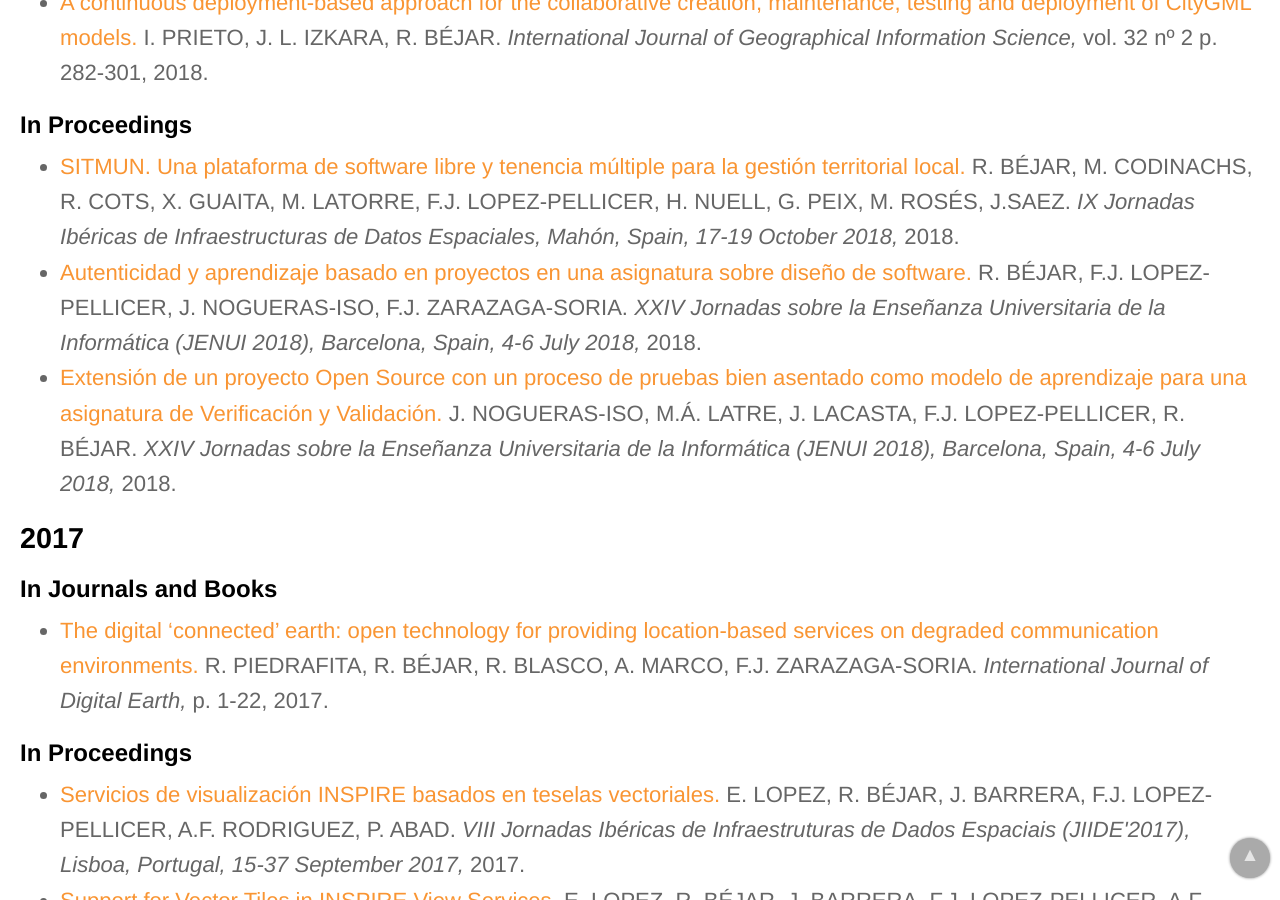
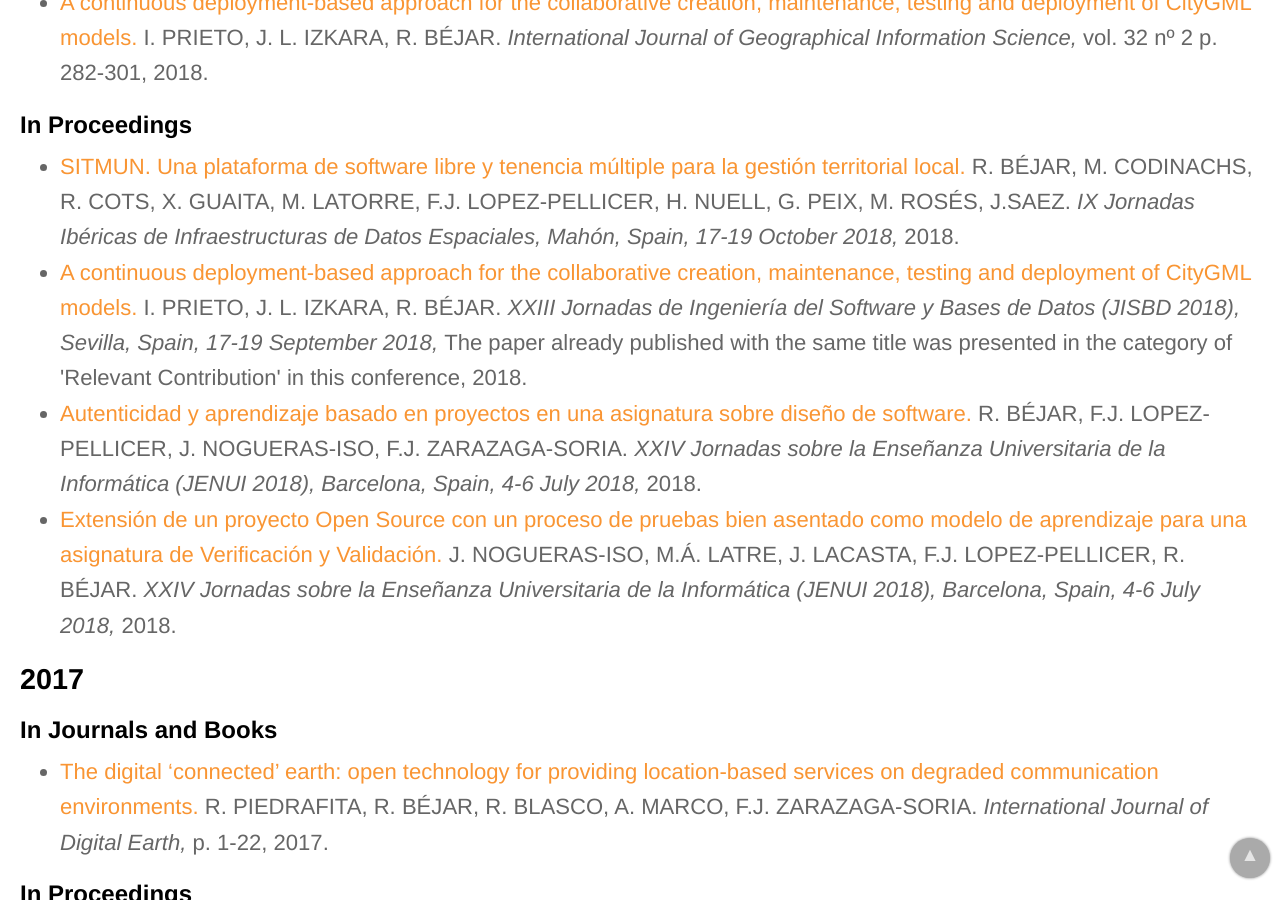
Before and after one commit to IAAA-Lab/IAAA-Lab.github.io, a Jekyll site: the page built from _staff/rbejar.md, in a window 1280 px wide and 900 px high, scrolled down 1368 px. Built offline with Jekyll 4.4.1, drawn with Linux system fonts in a browser that asks for light colours.

Commit message:
Added JISBD relevant contribution

```diff
--- a/_data/papers.yml
+++ b/_data/papers.yml
@@ -64,6 +64,13 @@
   url: https://inspire.ec.europa.eu/events/conferences/inspire_2018/submissions/9.html
   authors: J. NOGUERAS-ISO, M.A. UREÑA-CÁMARA, J. LACASTA, F.J. ARIZA-LÓPEZ
   publication_conference: "INSPIRE Conference, Antwerpen, 18-21 September 2018"
+  year: 2018
+# -------------------
+- title: "A continuous deployment-based approach for the collaborative creation, maintenance, testing and deployment of CityGML models"
+  url: http://www.tandfonline.com/doi/full/10.1080/13658816.2017.1393543
+  authors: I. PRIETO, J. L. IZKARA, R. BÉJAR
+  publication_conference: "XXIII Jornadas de Ingeniería del Software y Bases de Datos (JISBD 2018), Sevilla, Spain, 17-19 September 2018"
+  publication_detail: "The paper already published with the same title was presented in the category of 'Relevant Contribution' in this conference"
   year: 2018
 # -------------------
 - title: "Análisis de la anotación temática de los recursos culturales en la Web de Datos"
```
